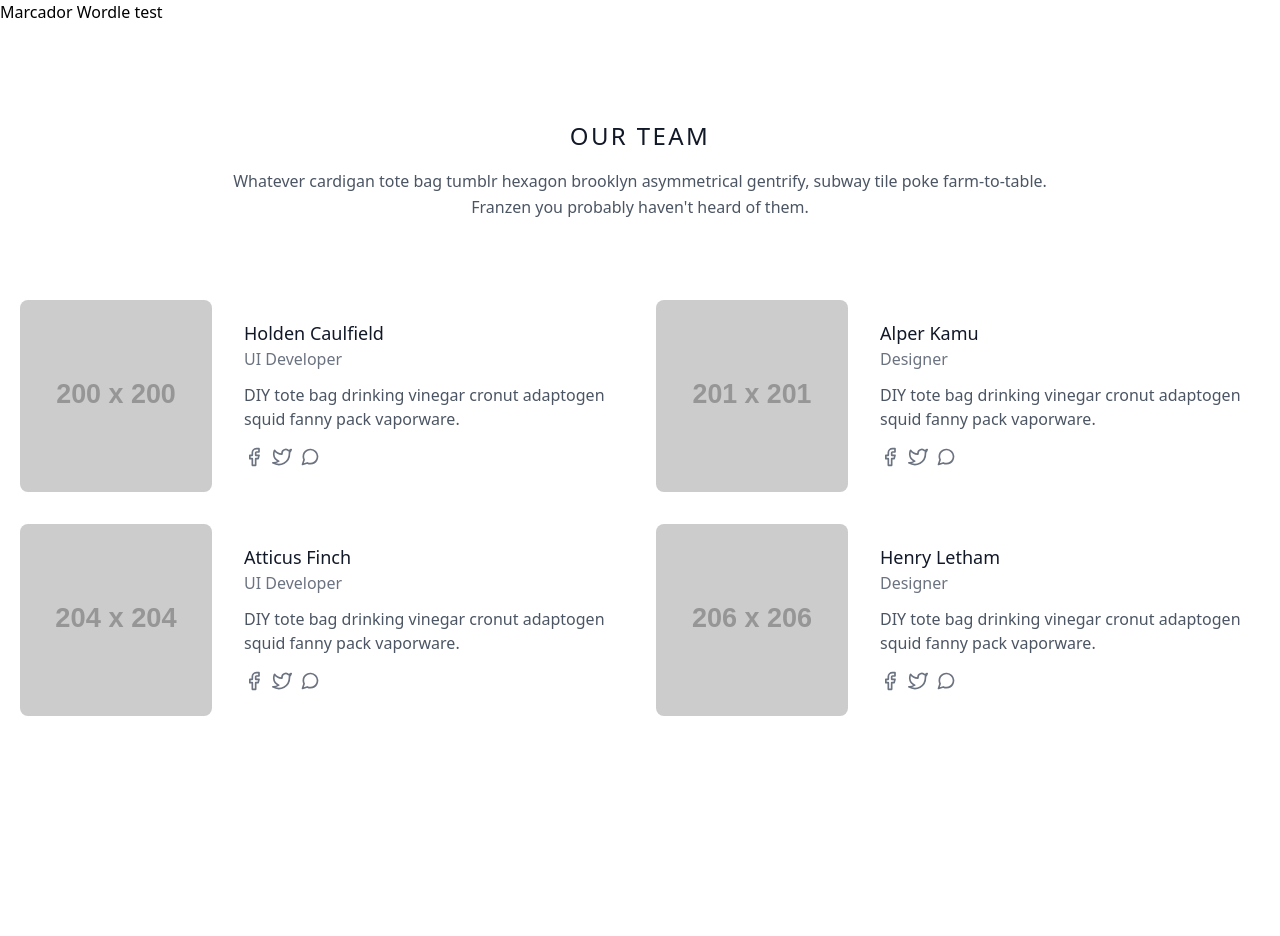
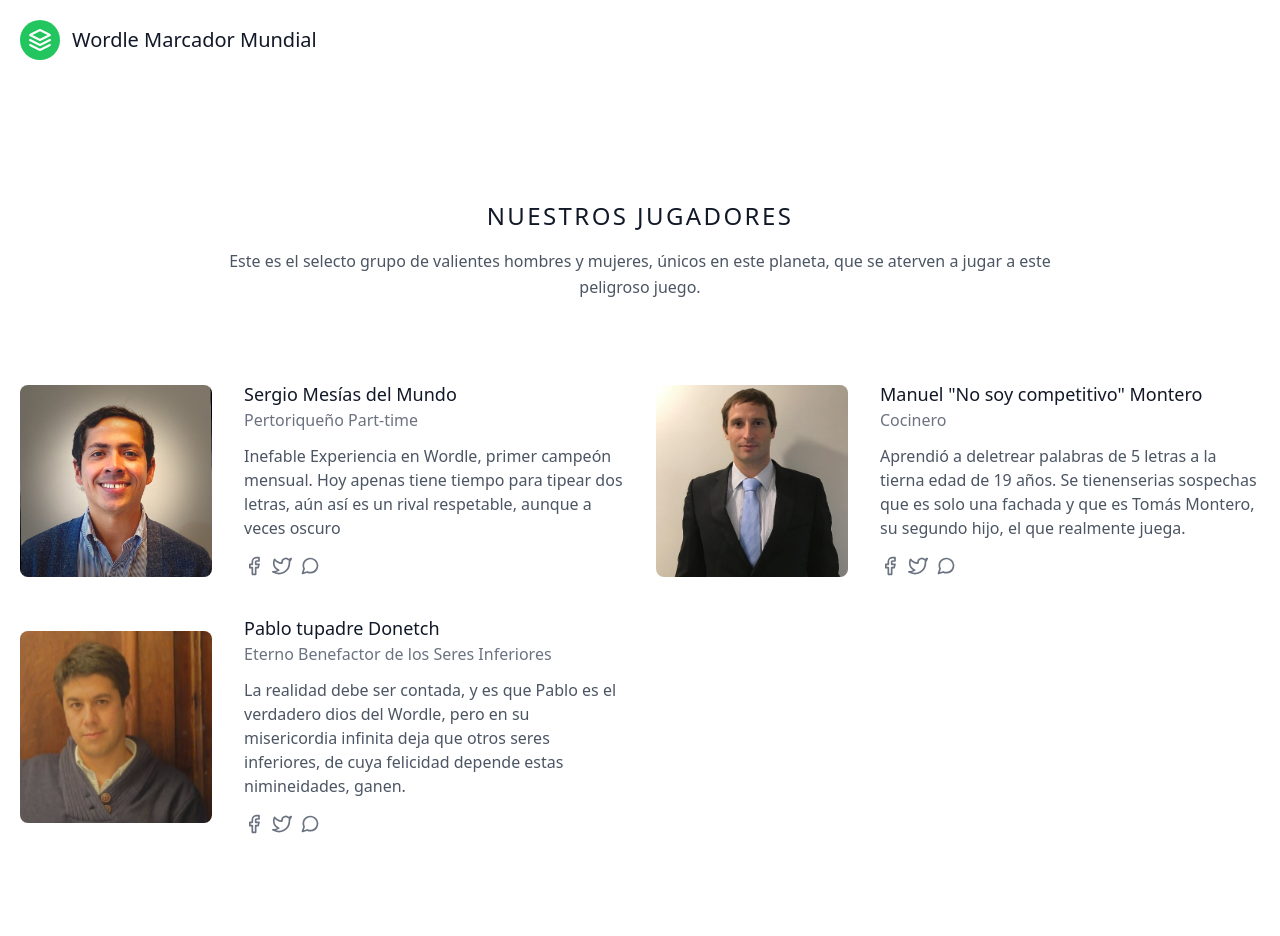
Before and after one commit to pablodonetch/marcador-wordle, a Django app: page / in a window 1280 px wide. Before the commit the page ends 716 px from the top, so only its background shows below. Run offline with Django 4.2, Linux system fonts and the light colour scheme; grey boxes labelled with a size stand in for pictures from a placeholder-image service; style sheets or scripts are compiled from the project's sources; some libraries are stand-ins or nearby versions.

Commit message:
20221004_8

```diff
--- a/templates/pages/index.html
+++ b/templates/pages/index.html
@@ -1,28 +1,42 @@
 {% extends 'base.html' %}
 {% load static %}
-{% block title %}Marcador Wordle{% endblock title %}
+{% block title %}{% endblock title %}
 {% block extra_head %} {% endblock extra_head %}
 
 
-{% block navbar %} {% endblock navbar %}
+{% block navbar %}
+
+<header class="text-gray-600 body-font">
+  <div class="container mx-auto flex flex-wrap p-5 flex-col md:flex-row items-center">
+    <a class="flex title-font font-medium items-center text-gray-900 mb-4 md:mb-0">
+      <svg xmlns="http://www.w3.org/2000/svg" fill="none" stroke="currentColor" stroke-linecap="round" stroke-linejoin="round" stroke-width="2" class="w-10 h-10 text-white p-2 bg-green-500 rounded-full" viewBox="0 0 24 24">
+        <path d="M12 2L2 7l10 5 10-5-10-5zM2 17l10 5 10-5M2 12l10 5 10-5"></path>
+      </svg>
+      <span class="ml-3 text-xl">Wordle Marcador Mundial</span>
+    </a>
+  </div>
+</header>
+
+
+
+{% endblock navbar %}
 
 {% block content %}
-test
 <br>
 <section class="text-gray-600 body-font">
     <div class="container px-5 py-24 mx-auto">
       <div class="flex flex-col text-center w-full mb-20">
-        <h1 class="text-2xl font-medium title-font mb-4 text-gray-900 tracking-widest">OUR TEAM</h1>
-        <p class="lg:w-2/3 mx-auto leading-relaxed text-base">Whatever cardigan tote bag tumblr hexagon brooklyn asymmetrical gentrify, subway tile poke farm-to-table. Franzen you probably haven't heard of them.</p>
+        <h1 class="text-2xl font-medium title-font mb-4 text-gray-900 tracking-widest">NUESTROS JUGADORES</h1>
+        <p class="lg:w-2/3 mx-auto leading-relaxed text-base">Este es el selecto grupo de valientes hombres y mujeres, únicos en este planeta, que se aterven a jugar a este peligroso juego.</p>
       </div>
       <div class="flex flex-wrap -m-4">
         <div class="p-4 lg:w-1/2">
           <div class="h-full flex sm:flex-row flex-col items-center sm:justify-start justify-center text-center sm:text-left">
-            <img alt="team" class="flex-shrink-0 rounded-lg w-48 h-48 object-cover object-center sm:mb-0 mb-4" src="https://dummyimage.com/200x200">
+            <img alt="team" class="flex-shrink-0 rounded-lg w-48 h-48 object-cover object-center sm:mb-0 mb-4" src="{% static "imagenes/sergio.jpg" %}">
             <div class="flex-grow sm:pl-8">
-              <h2 class="title-font font-medium text-lg text-gray-900">Holden Caulfield</h2>
-              <h3 class="text-gray-500 mb-3">UI Developer</h3>
-              <p class="mb-4">DIY tote bag drinking vinegar cronut adaptogen squid fanny pack vaporware.</p>
+              <h2 class="title-font font-medium text-lg text-gray-900">Sergio Mesías del Mundo</h2>
+              <h3 class="text-gray-500 mb-3">Pertoriqueño Part-time</h3>
+              <p class="mb-4">Inefable Experiencia en Wordle, primer campeón mensual. Hoy apenas tiene tiempo para tipear dos letras, aún así es un rival respetable, aunque a veces oscuro</p>
               <span class="inline-flex">
                 <a class="text-gray-500">
                   <svg fill="none" stroke="currentColor" stroke-linecap="round" stroke-linejoin="round" stroke-width="2" class="w-5 h-5" viewBox="0 0 24 24">
@@ -45,11 +59,11 @@ test
         </div>
         <div class="p-4 lg:w-1/2">
           <div class="h-full flex sm:flex-row flex-col items-center sm:justify-start justify-center text-center sm:text-left">
-            <img alt="team" class="flex-shrink-0 rounded-lg w-48 h-48 object-cover object-center sm:mb-0 mb-4" src="https://dummyimage.com/201x201">
+            <img alt="team" class="flex-shrink-0 rounded-lg w-48 h-48 object-cover object-center sm:mb-0 mb-4" src="{% static "imagenes/manuel.jpg" %}">
             <div class="flex-grow sm:pl-8">
-              <h2 class="title-font font-medium text-lg text-gray-900">Alper Kamu</h2>
-              <h3 class="text-gray-500 mb-3">Designer</h3>
-              <p class="mb-4">DIY tote bag drinking vinegar cronut adaptogen squid fanny pack vaporware.</p>
+              <h2 class="title-font font-medium text-lg text-gray-900">Manuel "No soy competitivo" Montero</h2>
+              <h3 class="text-gray-500 mb-3">Cocinero</h3>
+              <p class="mb-4">Aprendió a deletrear palabras de 5 letras a la tierna edad de 19 años. Se tienenserias sospechas que es solo una fachada y que es Tomás Montero, su segundo hijo, el que realmente juega.</p>
               <span class="inline-flex">
                 <a class="text-gray-500">
                   <svg fill="none" stroke="currentColor" stroke-linecap="round" stroke-linejoin="round" stroke-width="2" class="w-5 h-5" viewBox="0 0 24 24">
@@ -72,38 +86,11 @@ test
         </div>
         <div class="p-4 lg:w-1/2">
           <div class="h-full flex sm:flex-row flex-col items-center sm:justify-start justify-center text-center sm:text-left">
-            <img alt="team" class="flex-shrink-0 rounded-lg w-48 h-48 object-cover object-center sm:mb-0 mb-4" src="https://dummyimage.com/204x204">
+            <img alt="team" class="flex-shrink-0 rounded-lg w-48 h-48 object-cover object-center sm:mb-0 mb-4" src="{% static "imagenes/pablo.jpg" %}">
             <div class="flex-grow sm:pl-8">
-              <h2 class="title-font font-medium text-lg text-gray-900">Atticus Finch</h2>
-              <h3 class="text-gray-500 mb-3">UI Developer</h3>
-              <p class="mb-4">DIY tote bag drinking vinegar cronut adaptogen squid fanny pack vaporware.</p>
-              <span class="inline-flex">
-                <a class="text-gray-500">
-                  <svg fill="none" stroke="currentColor" stroke-linecap="round" stroke-linejoin="round" stroke-width="2" class="w-5 h-5" viewBox="0 0 24 24">
-                    <path d="M18 2h-3a5 5 0 00-5 5v3H7v4h3v8h4v-8h3l1-4h-4V7a1 1 0 011-1h3z"></path>
-                  </svg>
-                </a>
-                <a class="ml-2 text-gray-500">
-                  <svg fill="none" stroke="currentColor" stroke-linecap="round" stroke-linejoin="round" stroke-width="2" class="w-5 h-5" viewBox="0 0 24 24">
-                    <path d="M23 3a10.9 10.9 0 01-3.14 1.53 4.48 4.48 0 00-7.86 3v1A10.66 10.66 0 013 4s-4 9 5 13a11.64 11.64 0 01-7 2c9 5 20 0 20-11.5a4.5 4.5 0 00-.08-.83A7.72 7.72 0 0023 3z"></path>
-                  </svg>
-                </a>
-                <a class="ml-2 text-gray-500">
-                  <svg fill="none" stroke="currentColor" stroke-linecap="round" stroke-linejoin="round" stroke-width="2" class="w-5 h-5" viewBox="0 0 24 24">
-                    <path d="M21 11.5a8.38 8.38 0 01-.9 3.8 8.5 8.5 0 01-7.6 4.7 8.38 8.38 0 01-3.8-.9L3 21l1.9-5.7a8.38 8.38 0 01-.9-3.8 8.5 8.5 0 014.7-7.6 8.38 8.38 0 013.8-.9h.5a8.48 8.48 0 018 8v.5z"></path>
-                  </svg>
-                </a>
-              </span>
-            </div>
-          </div>
-        </div>
-        <div class="p-4 lg:w-1/2">
-          <div class="h-full flex sm:flex-row flex-col items-center sm:justify-start justify-center text-center sm:text-left">
-            <img alt="team" class="flex-shrink-0 rounded-lg w-48 h-48 object-cover object-center sm:mb-0 mb-4" src="https://dummyimage.com/206x206">
-            <div class="flex-grow sm:pl-8">
-              <h2 class="title-font font-medium text-lg text-gray-900">Henry Letham</h2>
-              <h3 class="text-gray-500 mb-3">Designer</h3>
-              <p class="mb-4">DIY tote bag drinking vinegar cronut adaptogen squid fanny pack vaporware.</p>
+              <h2 class="title-font font-medium text-lg text-gray-900">Pablo tupadre Donetch</h2>
+              <h3 class="text-gray-500 mb-3">Eterno Benefactor de los Seres Inferiores</h3>
+              <p class="mb-4">La realidad debe ser contada, y es que Pablo es el verdadero dios del Wordle, pero en su misericordia infinita deja que otros seres inferiores, de cuya felicidad depende estas nimineidades, ganen.</p>
               <span class="inline-flex">
                 <a class="text-gray-500">
                   <svg fill="none" stroke="currentColor" stroke-linecap="round" stroke-linejoin="round" stroke-width="2" class="w-5 h-5" viewBox="0 0 24 24">
```
Also changed, not shown: static/imagenes/manuel.jfif (added), static/imagenes/manuel.jpg (added), static/imagenes/pablo.jfif (added), static/imagenes/pablo.jpg (added), static/imagenes/sergio.jfif (added), static/imagenes/sergio.jpg (added).
